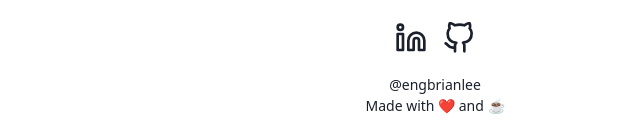
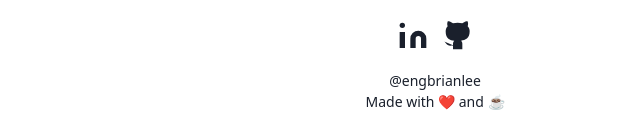
Before and after one commit to engbrianlee/portfolio, a Gatsby site: page / in a window 1280 px wide. Shown: the part 1019-1148 px from the top of the page, 205-845 px from the left. Built offline with nearby package versions, Linux system fonts and the light colour scheme; Gatsby itself is replaced by a stand-in of ours; what @tailwindcss/custom-forms would draw is missing.

Commit message:
Change footer icons to fill not stroke

```diff
--- a/src/components/layout/Footer.js
+++ b/src/components/layout/Footer.js
@@ -1,6 +1,5 @@
 import React, { useContext } from "react";
 import ThemeContext from "../../styles/theme";
-import { SCALE_HOVER } from "../utils/Utils";
 import classNames from "classnames";
 
 const Footer = () => {
@@ -16,31 +15,33 @@ const Footer = () => {
         className={classNames("flex flex-col items-center py-4 item-center")}
       >
         <nav className="flex items-center">
-          <a href="https://www.linkedin.com/in/engbrianlee/" className="p-2 ">
+          <a
+            href="https://www.linkedin.com/in/engbrianlee/"
+            className={classNames(theme.color.focusable, "p-2")}
+          >
             <svg
               xmlns="http://www.w3.org/2000/svg"
-              fill="none"
-              stroke="currentColor"
-              strokeWidth="2"
-              strokeLinecap="round"
-              strokeLinejoin="round"
+              fill="currentColor"
               viewBox="0 0 24 24"
-              className={`w-6 h-6 xl:w-8 xl:h-8 ${SCALE_HOVER(105)}`}
+              className={
+                "w-6 h-6 xl:w-8 xl:h-8 ease-out transform hover:scale-110"
+              }
             >
               <path d="M16 8a6 6 0 016 6v7h-4v-7a2 2 0 00-2-2 2 2 0 00-2 2v7h-4v-7a6 6 0 016-6zM2 9h4v12H2z" />
               <circle cx="4" cy="4" r="2" />
             </svg>
           </a>
-          <a href="https://github.com/engbrianlee" className="p-2">
+          <a
+            href="https://github.com/engbrianlee"
+            className={classNames(theme.color.focusable, "p-2")}
+          >
             <svg
               xmlns="http://www.w3.org/2000/svg"
-              fill="none"
-              stroke="currentColor"
-              strokeWidth="2"
-              strokeLinecap="round"
-              strokeLinejoin="round"
+              fill="currentColor"
               viewBox="0 0 24 24"
-              className={`w-6 h-6 xl:w-8 xl:h-8 ${SCALE_HOVER(105)}`}
+              className={
+                "w-6 h-6 xl:w-8 xl:h-8 ease-out transform hover:scale-110"
+              }
             >
               <g clipPath="url(#clip0)">
                 <path d="M9 19C4 20.5 4 16.5 2 16M16 22V18.13C16.0375 17.6532 15.9731 17.1738 15.811 16.7238C15.6489 16.2738 15.3929 15.8634 15.06 15.52C18.2 15.17 21.5 13.98 21.5 8.52C21.4997 7.12383 20.9627 5.7812 20 4.77C20.4559 3.54851 20.4236 2.19835 19.91 0.999999C19.91 0.999999 18.73 0.649999 16 2.48C13.708 1.85882 11.292 1.85882 9 2.48C6.27 0.649999 5.09 0.999999 5.09 0.999999C4.57638 2.19835 4.54414 3.54851 5 4.77C4.03013 5.7887 3.49252 7.14346 3.5 8.55C3.5 13.97 6.8 15.16 9.94 15.55C9.611 15.89 9.35726 16.2954 9.19531 16.7399C9.03335 17.1844 8.96681 17.6581 9 18.13V22" />
--- a/src/components/utils/Utils.js
+++ /dev/null
@@ -1,4 +0,0 @@
-export const SCALE_HOVER = (scale, duration = 0) =>
-  `duration-${duration} ease-out transform hover:scale-${scale}`;
-
-export const FOCUSABLE = "focus:outline-none focus:shadow-outline";
--- a/src/pages/index.js
+++ b/src/pages/index.js
@@ -5,11 +5,9 @@ import ThemeContext from "../styles/theme";
 import styled, { keyframes, css } from "styled-components";
 import { Link } from "gatsby";
 import Card from "../components/pages/Card";
-import Hero, { RESPONSIVE_ELEMENT } from "../components/pages/Hero";
-import Underline from "../components/utils/Underline";
+import { RESPONSIVE_ELEMENT } from "../components/pages/Hero";
 import Button from "../components/utils/Button";
 import Layout from "../components/layout/Layout";
-import { SCALE_HOVER } from "../components/utils/Utils";
 import classNames from "classnames";
 import Typist from "react-typist";
 import "react-typist/dist/Typist.css";
```
